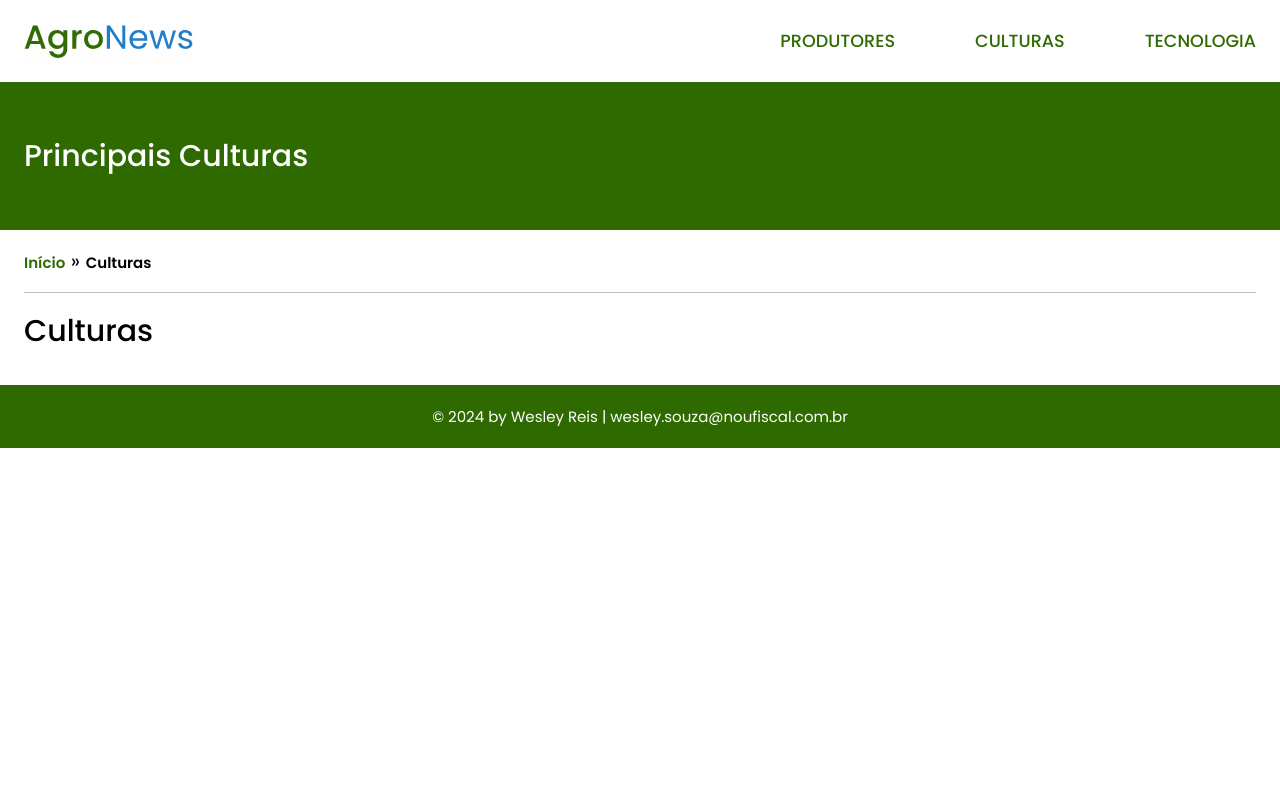
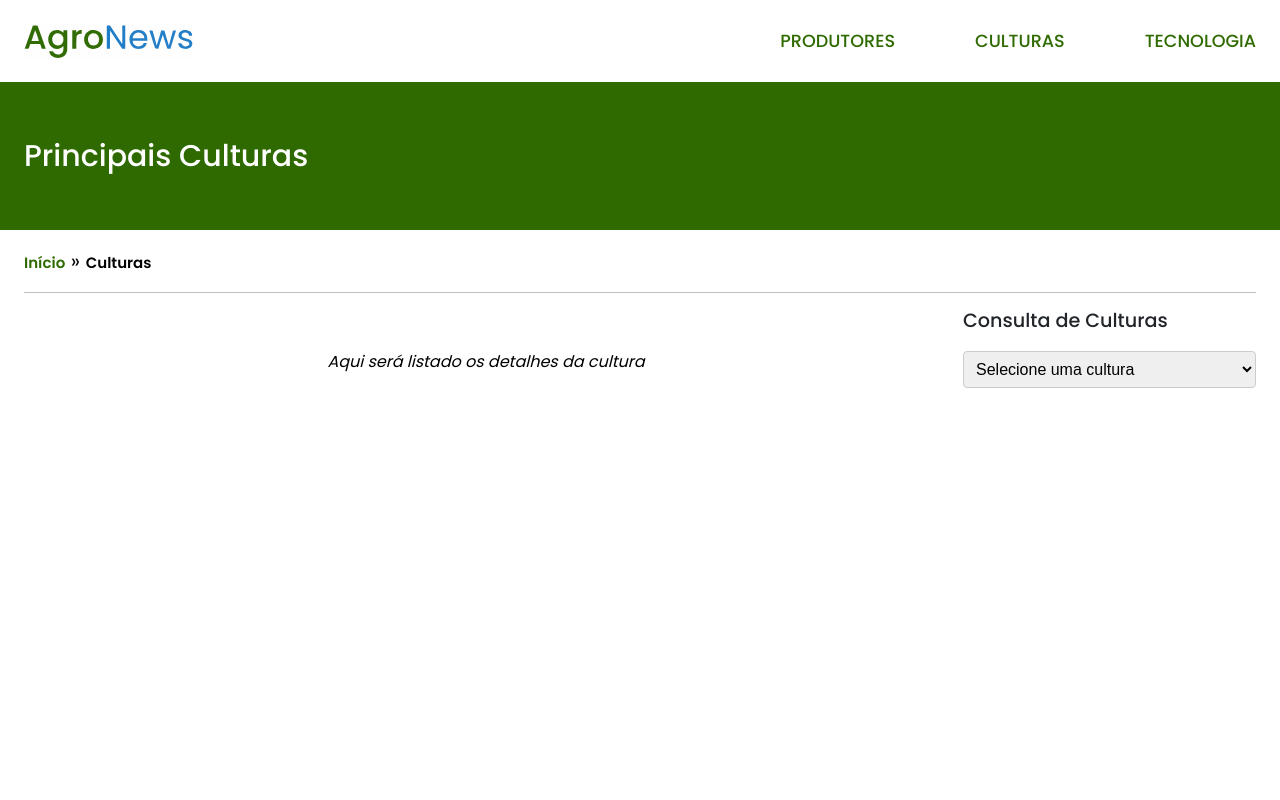
Before and after one commit to Wesleydno/fomacao-conexa-labs, a Vue app in the folder projeto-modulo-3/: page /culturas in a window 1280 px wide. Shown: the top 800 px of the page. Built offline with nearby package versions, Linux system fonts and the light colour scheme.

Commit message:
pagina culturas

```diff
--- a/projeto-modulo-3/src/views/CulturasView.vue
+++ b/projeto-modulo-3/src/views/CulturasView.vue
@@ -1,5 +1,71 @@
+<script setup lang="ts">
+import { ref } from 'vue';
+import culturasData from "../data/culturas.json";
+
+interface ICultura {
+  nome: string;
+  descricao: string;
+  principal_produtor: string;
+  estados_produtores: string[];
+  link_imagem: string;
+}
+
+const culturas: ICultura[] = culturasData.culturas;
+const culturaSelecionada = ref<string>("");
+const detalhesCultura = ref<ICultura | null>(null);
+
+const handleChangeSelect = () => {
+  detalhesCultura.value = culturas.find(cultura => cultura.nome === culturaSelecionada.value) || null;
+};
+const getImgUrl = (imageName: string) => {
+  return new URL(`../assets/images/culturas/${imageName}`, import.meta.url).href;
+};
+
+</script>
+
 <template>
-  <div>
-      <h1>Culturas</h1>
+  <div class="container">
+    <section class="row">
+      <div class="coluna-esquerda">
+        <article>
+          <div v-if="detalhesCultura" class="cultura-container">
+            <h2>{{ detalhesCultura.nome }}</h2>
+            <div class="cultura-item">
+              <img :src="getImgUrl(detalhesCultura.link_imagem)" width="400px" height="300px"
+                :alt="'Imagem da cultura ' + detalhesCultura.nome">
+              <div class="cultura-detalhes">
+                <p>{{ detalhesCultura.descricao }}</p>
+                <p><strong>Principal produtor:</strong> {{ detalhesCultura.principal_produtor }}</p>
+                <p><strong>Produtores:</strong> {{ detalhesCultura.estados_produtores.join(", ") }}</p>
+              </div>
+            </div>
+          </div>
+          <div v-else class="cultura-vazio">
+            <em>Aqui será listado os detalhes da cultura</em>
+          </div>
+        </article>
+      </div>
+      <div class="coluna-direita">
+        <article class="select-culturas">
+          <p>Consulta de Culturas</p>
+          <select v-model="culturaSelecionada" @change="handleChangeSelect">
+            <option value="" disabled selected>Selecione uma cultura</option>
+            <option value="Pecuária">Pecuária</option>
+            <option value="Cana-de-açúcar">Cana-de-açúcar</option>
+            <option value="Mandioca">Mandioca</option>
+            <option value="Soja">Soja</option>
+            <option value="Milho">Milho</option>
+            <option value="Grãos e Hortaliças">Grãos e Hortaliças</option>
+            <option value="Café">Café</option>
+            <option value="Arroz">Arroz</option>
+            <option value="Fruticultura">Fruticultura</option>
+            <option value="Avicultura">Avicultura</option>
+          </select>
+        </article>
+      </div>
+    </section>
   </div>
 </template>
+
+<style>
+</style>
```
